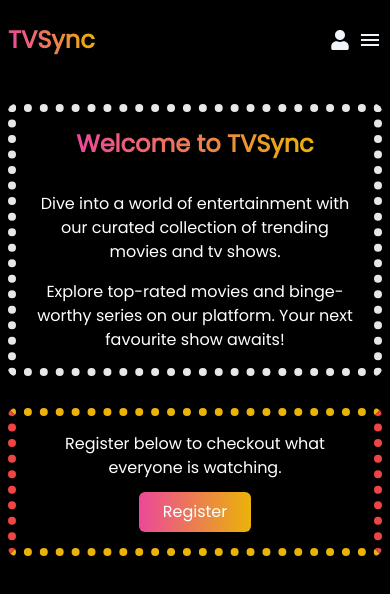
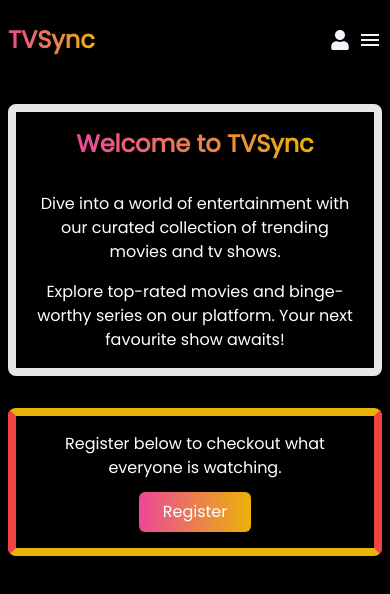
Before and after one commit to brunoFernandes21/tvlab-app, a React (Vite) app: page /landing-page in a window 390 px wide. Shown: the top 594 px of the page. Built offline with nearby package versions, Linux system fonts and the light colour scheme; no server answers.

Commit message:
add user's name on header

```diff
--- a/src/App.jsx
+++ b/src/App.jsx
@@ -25,6 +25,7 @@ function App() {
     setCurrentUser(null);
     setUserName(null);
   };
+  console.log(userName);
   return (
     <>
       <Header username={userName} currentUser={currentUser} logout={logout} />
--- a/src/components/Header.jsx
+++ b/src/components/Header.jsx
@@ -9,16 +9,18 @@ const Header = ({ currentUser, username, logout }) => {
       ? "md:text-md lg:text-xl uppercase transition ease-in-out duration-500 text-transparent hover:text-transparent bg-clip-text bg-gradient-to-r from-pink-500 to-yellow-500 hover:from-pink-500 hover:to-yellow-500"
       : "md:text-md lg:text-xl uppercase transition ease-in-out duration-500 text-gray-500 hover:text-transparent bg-clip-text bg-gradient-to-r from-pink-500 to-yellow-500 hover:from-pink-500 hover:to-yellow-500";
   };
+  let nameArray = username ? username.split(" ") : null
+  let displayName = nameArray && nameArray.length > 1 ? nameArray[0] : username
   return (
     <nav className="sticky top-0 z-50 shadow-slate-500 bg-black">
       <div className="max-w-7xl mx-auto px-2 sm:px-6 lg:px-8 ">
-        <div className="h-20 flex flex-1 items-center justify-between gap-10 lg:gap-14 overflow-hidden">
+        <div className="h-20 flex flex-1 items-center justify-between lg:justify-center gap-10 lg:gap-14 overflow-hidden">
           <NavLink to="/" className="flex items-center flex-shrink-0">
             <span className="text-2xl md:text-3xl lg:text-5xl font-bold text-transparent bg-clip-text bg-gradient-to-r from-pink-500 to-yellow-500 transition ease-in-out duration-500">
               TVSync
             </span>
           </NavLink>
-          <div className="md:flex md:gap-2 lg:gap-6 hidden ">
+          {currentUser && <div className="md:flex md:gap-2 lg:gap-6 hidden ">
             <NavLink to="/" className={linkClass}>
               Home
             </NavLink>
@@ -31,7 +33,7 @@ const Header = ({ currentUser, username, logout }) => {
             <NavLink to="/favourites" className={linkClass}>
               Favourites
             </NavLink>
-          </div>
+          </div>}
           <div className="flex gap-2 lg:gap-4 items-center">
             {!currentUser && (
               <NavLink
@@ -52,7 +54,7 @@ const Header = ({ currentUser, username, logout }) => {
                 <span className="hidden md:block">Login</span>
               </NavLink>
             )}
-            {username && <p className="text-slate-500">{username}</p>}
+            {username && <p className="text-slate-300 lg:text-lg">{displayName}</p>}
 
             {currentUser && (
               <NavLink
--- a/src/pages/LandingPage.jsx
+++ b/src/pages/LandingPage.jsx
@@ -5,7 +5,7 @@ const LandingPage = () => {
   return (
     <main>
       <section className="container m-auto my-6 md:my-8 lg:my-10 px-2 md:px-6 lg:px-8">
-        <div className="md:max-w-5xl border-8 border-dotted rounded-lg p-4 md:p-8 text-center mx-auto flex flex-col items-center justify-centerborder-gray-600 ">
+        <div className="md:max-w-5xl border-8 rounded-lg p-4 md:p-8 text-center mx-auto flex flex-col items-center justify-centerborder-gray-600 ">
           <h1 className="text-2xl md:text-6xl font-bold text-transparent bg-clip-text bg-gradient-to-r from-pink-500 to-yellow-500 mb-4">Welcome to TVSync</h1>
           <p className="my-4 md:text-xl md:w-2/3">
             Dive into a world of entertainment with our curated collection of
@@ -16,7 +16,7 @@ const LandingPage = () => {
             Your next favourite show awaits!
           </p>
         </div>
-        <div className="max-w-xl border-8 border-dotted rounded-lg mt-8 md:mt-10 p-4 md:p-8 mx-auto flex flex-col items-center justify-center text-center gap-3 border-x-red-500 border-y-yellow-500">
+        <div className="max-w-xl border-8 rounded-lg mt-8 md:mt-10 p-4 md:p-8 mx-auto flex flex-col items-center justify-center text-center gap-3 border-x-red-500 border-y-yellow-500">
             <p className="md:text-xl">Register below to checkout what everyone is watching.</p>
             <Link to="/register" className="block px-6 py-2 md:px-10 md:py-3 rounded-md bg-transparent bg-gradient-to-r from-pink-500 to-yellow-500 md:text-lg">Register</Link>
         </div>
--- a/src/pages/Register.jsx
+++ b/src/pages/Register.jsx
@@ -53,6 +53,7 @@ const Register = ({ setCurrentUser, setUserName }) => {
       const result = await signInWithPopup(auth, provider);
       navigate("/");
       const user = result.user;
+      console.log(user, "firebase user");
       await setDoc(doc(db, "users", `${user.uid}`), {
         userId: user.uid,
         name: user.displayName,
@@ -60,7 +61,7 @@ const Register = ({ setCurrentUser, setUserName }) => {
         photoURL: user.photoURL,
       });
       setCurrentUser(user);
-      setUserName(userName)
+      setUserName(user.displayName)
       setLoading(false);
     } catch (error) {
       setDbError("Unable to sign in");
```
